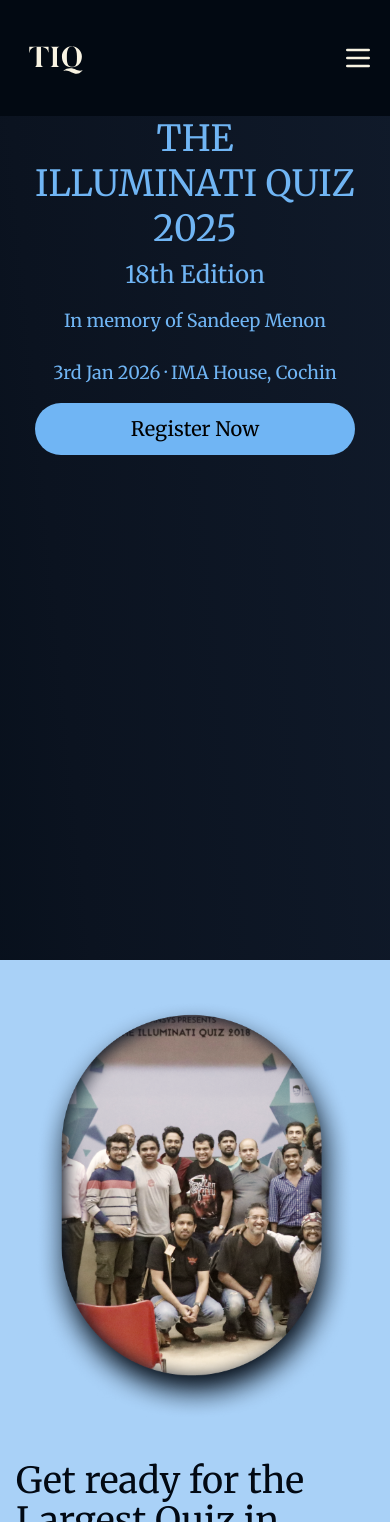
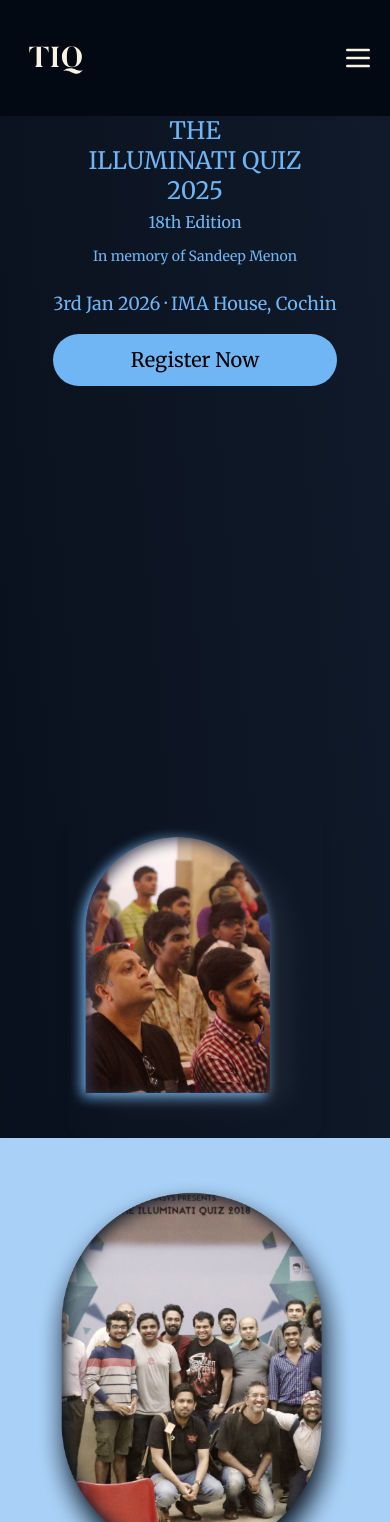
Before and after one commit to azmil666/tiq-web, a SvelteKit app: page / in a window 390 px wide. Shown: the top 1522 px of the page. Built offline with nearby package versions, Linux system fonts and the light colour scheme.

Commit message:
Improve mobile hero layout and responsive typography

```diff
--- a/src/components/Landing.svelte
+++ b/src/components/Landing.svelte
@@ -45,24 +45,28 @@
 {/if}
 
 
-	<!-- Hero Section -->
+	<!-- Hero Section
 
 
 <div class="relative overflow-hidden flex flex-col lg:flex-row min-h-screen items-center justify-between">
+-->
+<div class="relative overflow-hidden flex flex-col lg:flex-row
+            min-h-[80vh] md:min-h-screen
+            items-center justify-center lg:justify-between">
 
 
 	<div class="flex flex-col flex-1 px-6 md:px-16 text-center lg:text-left">
-		<h1 class="text-[#70B5F4] font-[merriweather] text-4xl md:text-6xl lg:text-7xl leading-tight">
+		<h1 class="text-[#70B5F4] font-[merriweather] text-2xl sm:text-6xl lg:text-7xl leading-tight text-center lg:text-left">
   <span class="block">THE</span>
   <span class="block">ILLUMINATI QUIZ</span>
   <span class="block">2025</span>
 </h1>
 
-<p class="mt-2 text-2xl md:text-3xl font-[merriweather] text-[#70B5F4]">
+<p class="mt-1 text-base sm:text-lg md:text-3xl font-[merriweather] text-[#70B5F4]">
   18th Edition
 </p>
 
-<p class="text-[#70B5F4] mt-4 font-[merriweather]  text-lg md:text-xl">In memory of Sandeep Menon</p>
+<p class="text-[#70B5F4] mt-3 font-[merriweather]  text-sm sm:text-base md:text-xl">In memory of Sandeep Menon</p>
 		<div class="mt-6 flex flex-col md:flex-row gap-4 justify-center lg:justify-start">
 <p class="text-white text-lg font-[merriweather]">
 
@@ -109,6 +113,11 @@
 
 
 </div>
+<img
+  src="/media/pic2.png"
+  alt="audience"
+  class="block lg:hidden mt-6 w-64 mx-auto rounded-2xl shadow-lg"
+/>
 
 
 
```
